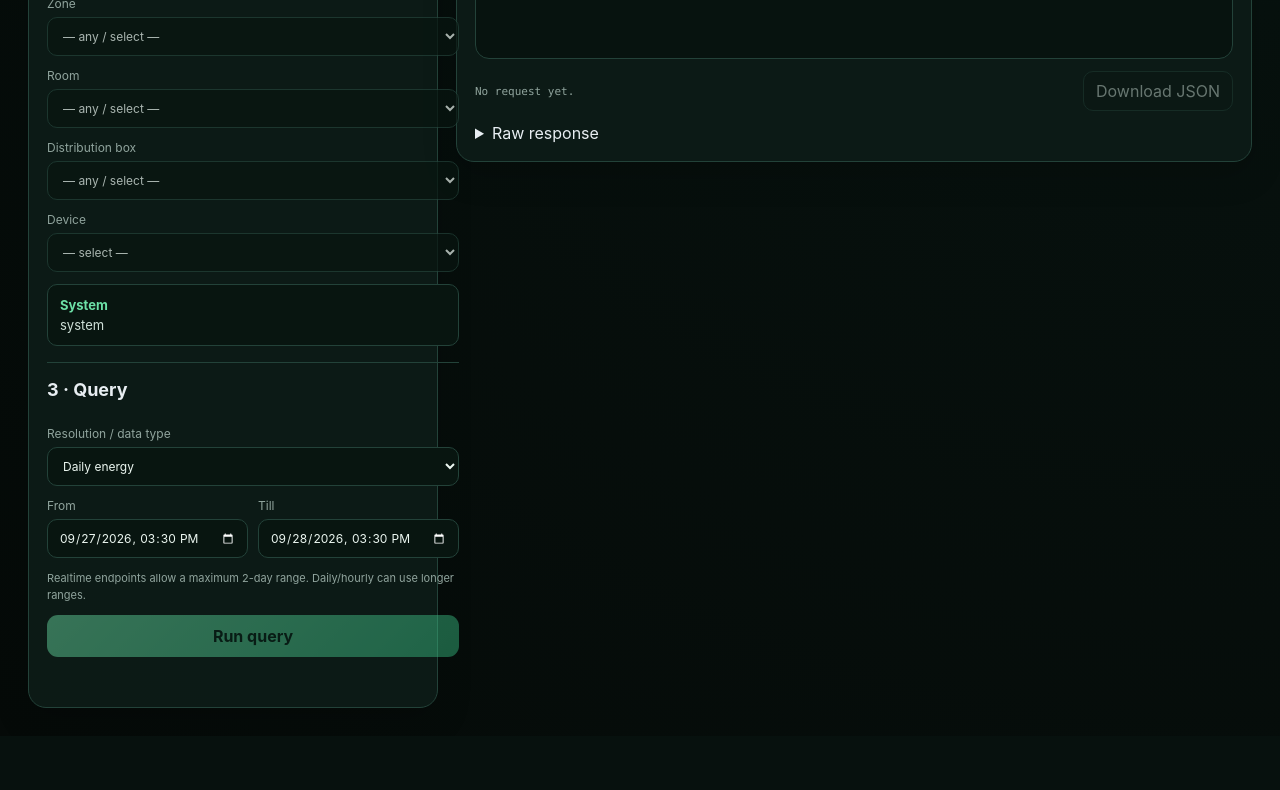
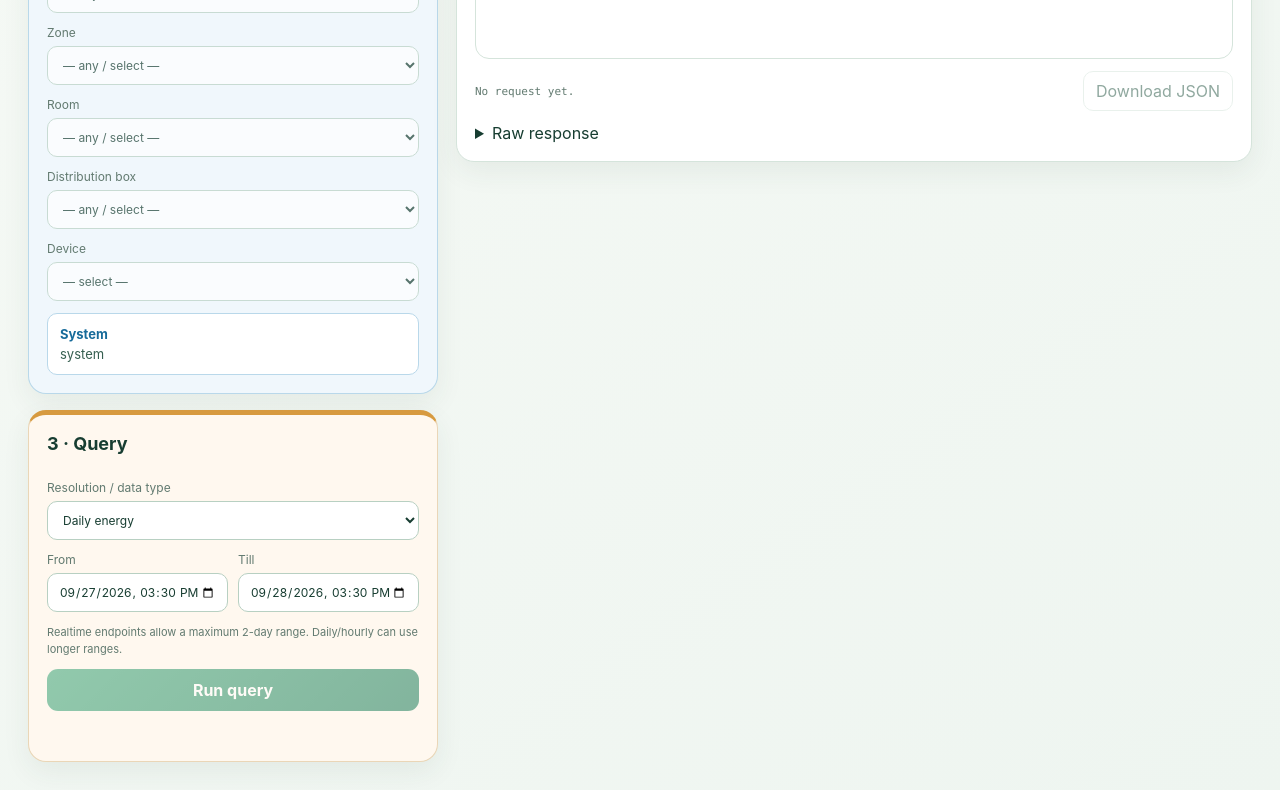
Before and after one commit to lester-td/ecovolt-dash, a website built with Vite: page index.html in a window 1280 px wide. Shown: the part 657-1447 px from the top of the page. Before the commit the page ends 1393 px from the top, so only its background shows below. Built offline with nearby package versions, Linux system fonts and the light colour scheme.

Commit message:
fix layout and use light mode

```diff
--- a/index.html
+++ b/index.html
@@ -3,7 +3,7 @@
   <head>
     <meta charset="UTF-8" />
     <meta name="viewport" content="width=device-width, initial-scale=1.0" />
-    <meta name="color-scheme" content="dark" />
+    <meta name="color-scheme" content="light" />
     <title>Ecovolt Explorer</title>
   </head>
   <body>
--- a/src/main.ts
+++ b/src/main.ts
@@ -19,17 +19,18 @@ app.innerHTML = `
 <div class="shell">
   <div class="header">
     <div><h1>Ecovolt Explorer</h1><p>Browse the sandbox hierarchy and query energy/environment history.</p></div>
-    <div class="badge">local key proxy · key not persisted</div>
   </div>
   <div class="grid">
-    <section class="card stack">
+    <div class="steps">
+    <section class="card step-card connect-card stack">
       <h2>1 · Connect</h2>
       <label>API key <input id="apiKey" type="password" autocomplete="off" placeholder="Ecovolt API key" /></label>
       <label>System ID <input id="systemId" placeholder="System ID" /></label>
       <button id="connect" class="primary">Load directory</button>
       <div id="connectStatus" class="status">Enter your sandbox key and system ID.</div>
       <div id="directoryStats" class="directory-stats"></div>
-      <hr/>
+    </section>
+    <section class="card step-card scope-card stack">
       <h2>2 · Choose scope</h2>
       <label>Query level
         <select id="level">
@@ -43,7 +44,8 @@ app.innerHTML = `
       <label>Distribution box <select id="distributionBox"><option value="">— any / select —</option></select></label>
       <label>Device <select id="device"><option value="">— select —</option></select></label>
       <div id="selection" class="selection">Load the directory first.</div>
-      <hr/>
+    </section>
+    <section class="card step-card query-card stack">
       <h2>3 · Query</h2>
       <label>Resolution / data type <select id="mode"></select></label>
       <div id="envMetricWrap" class="hidden">
@@ -65,6 +67,7 @@ app.innerHTML = `
       <button id="run" class="primary" disabled>Run query</button>
       <div id="queryStatus" class="status"></div>
     </section>
+    </div>
 
     <section class="card">
       <h2>Results</h2>
@@ -173,7 +176,7 @@ function updateLevelControls() {
   updateModes();
   const id = entityIdForLevel(l);
   const dev = selectedDevice();
-  selection.innerHTML = `<strong>${escapeHtml(entityNameForLevel(l))}</strong><br>${escapeHtml(l)}${dev && l === 'device' ? ` · ${escapeHtml(dev.deviceType)}` : ''}${id ? `<br><span style="color:#90a49d">${escapeHtml(id)}</span>` : ''}`;
+  selection.innerHTML = `<strong>${escapeHtml(entityNameForLevel(l))}</strong><br>${escapeHtml(l)}${dev && l === 'device' ? ` · ${escapeHtml(dev.deviceType)}` : ''}${id ? `<br><span class="selection-id">${escapeHtml(id)}</span>` : ''}`;
   run.disabled = !directory || !id;
 }
 
@@ -306,8 +309,8 @@ function render(data: any, qmode: QueryMode) {
     data: { labels, datasets:[{ label: unit ? `${label} (${unit})` : label, data: values, borderWidth:2, pointRadius: values.length > 150 ? 0 : 2, tension:.12 }] },
     options: {
       responsive:true, maintainAspectRatio:false,
-      scales:{ x:{ ticks:{color:'#90a49d', maxTicksLimit:12}, grid:{color:'rgba(144,164,157,.08)'} }, y:{ ticks:{color:'#90a49d'}, grid:{color:'rgba(144,164,157,.10)'} } },
-      plugins:{ legend:{labels:{color:'#d9e9e1'}}, tooltip:{mode:'index',intersect:false} }
+      scales:{ x:{ ticks:{color:'#647c75', maxTicksLimit:12}, grid:{color:'rgba(45,95,80,.10)'} }, y:{ ticks:{color:'#647c75'}, grid:{color:'rgba(45,95,80,.12)'} } },
+      plugins:{ legend:{labels:{color:'#244b3e'}}, tooltip:{mode:'index',intersect:false} }
     }
   });
 }
--- a/src/style.css
+++ b/src/style.css
@@ -1,54 +1,61 @@
 :root {
   font-family: Inter, ui-sans-serif, system-ui, -apple-system, BlinkMacSystemFont, "Segoe UI", sans-serif;
-  color: #e8eef2;
-  background: #07110e;
+  color: #173d31;
+  background: #f5f8f4;
+  color-scheme: light;
   font-synthesis: none;
-  --card: #0d1b17;
-  --card2: #10231d;
-  --line: #234239;
-  --muted: #90a49d;
-  --accent: #6ce0a7;
-  --accent2: #36bd82;
-  --danger: #ff8a8a;
+  --card: #ffffff;
+  --card2: #f3f8f5;
+  --line: #d5e4db;
+  --muted: #627a70;
+  --accent: #17865d;
+  --accent2: #08734e;
+  --danger: #b83e45;
 }
 * { box-sizing: border-box; }
-body { margin: 0; min-width: 320px; min-height: 100vh; background: radial-gradient(circle at top right, #113328 0, #07110e 35%, #050a08 100%); }
+body { margin: 0; min-width: 320px; min-height: 100vh; background: linear-gradient(145deg, #f7faf6, #eef5f0); }
 button, input, select { font: inherit; }
 button { cursor: pointer; }
 .shell { max-width: 1500px; margin: 0 auto; padding: 28px; }
 .header { display:flex; justify-content:space-between; gap:20px; align-items:flex-end; margin-bottom:22px; }
 .header h1 { margin:0; font-size:clamp(28px,4vw,48px); letter-spacing:-0.04em; }
 .header p { margin:8px 0 0; color:var(--muted); }
-.badge { padding:8px 12px; border:1px solid var(--line); border-radius:999px; color:var(--accent); white-space:nowrap; background:#0a1713; }
-.grid { display:grid; grid-template-columns: minmax(300px, 410px) 1fr; gap:18px; align-items:start; }
-.card { background:rgba(13,27,23,.94); border:1px solid var(--line); border-radius:18px; padding:18px; box-shadow:0 12px 34px rgba(0,0,0,.18); }
+.badge { padding:8px 12px; border:1px solid var(--line); border-radius:999px; color:var(--accent); white-space:nowrap; background:#fff; }
+.grid { display:grid; grid-template-columns:minmax(0, 410px) minmax(0, 1fr); gap:18px; align-items:start; }
+.grid > *, .steps, .step-card, .row > *, label { min-width:0; }
+.steps { display:grid; gap:16px; }
+.card { background:var(--card); border:1px solid var(--line); border-radius:18px; padding:18px; box-shadow:0 10px 28px rgba(36,77,55,.07); }
+.step-card { border-top-width:5px; }
+.connect-card { background:#f1faf5; border-color:#a8dec1; border-top-color:#2cad72; }
+.scope-card { background:#f0f7fc; border-color:#b9d8ea; border-top-color:#398fc1; }
+.query-card { background:#fff8ef; border-color:#ead6b7; border-top-color:#d79a3f; }
 .card h2 { margin:0 0 14px; font-size:18px; }
 .stack { display:grid; gap:12px; }
-.row { display:grid; grid-template-columns:1fr 1fr; gap:10px; }
+.row { display:grid; grid-template-columns:repeat(2,minmax(0,1fr)); gap:10px; }
 label { display:grid; gap:6px; font-size:12px; color:var(--muted); }
-input, select { width:100%; color:#ecf7f1; background:#081510; border:1px solid var(--line); border-radius:10px; padding:10px 11px; outline:none; }
-input:focus, select:focus { border-color:var(--accent2); box-shadow:0 0 0 3px rgba(54,189,130,.12); }
-button.primary { border:0; border-radius:11px; padding:11px 14px; color:#052015; background:linear-gradient(135deg,var(--accent),var(--accent2)); font-weight:750; }
-button.secondary { border:1px solid var(--line); border-radius:10px; padding:9px 12px; color:#d6e6de; background:#0a1713; }
-button:disabled { opacity:.45; cursor:not-allowed; }
+input, select { display:block; min-width:0; max-width:100%; width:100%; color:#173d31; background:#fff; border:1px solid #b8d0c2; border-radius:10px; padding:10px 11px; outline:none; }
+input:focus, select:focus { border-color:var(--accent2); box-shadow:0 0 0 3px rgba(23,134,93,.15); }
+button.primary { border:0; border-radius:11px; padding:11px 14px; color:#fff; background:linear-gradient(135deg,#269c6c,#08734e); font-weight:750; }
+button.secondary { border:1px solid var(--line); border-radius:10px; padding:9px 12px; color:#235441; background:#fff; }
+button:disabled { opacity:.5; cursor:not-allowed; }
 .status { min-height:20px; font-size:13px; color:var(--muted); }
 .status.error { color:var(--danger); }
-.status.ok { color:var(--accent); }
-hr { border:0; border-top:1px solid var(--line); margin:4px 0; }
-.selection { font-size:13px; line-height:1.55; color:#cfe0d8; padding:10px 12px; background:#081510; border:1px solid var(--line); border-radius:10px; }
-.selection strong { color:var(--accent); }
-.summary { display:grid; grid-template-columns:repeat(4,minmax(110px,1fr)); gap:10px; margin-bottom:14px; }
-.metric { padding:13px; border-radius:14px; background:var(--card2); border:1px solid var(--line); }
+.status.ok { color:var(--accent2); }
+.selection { min-width:0; overflow-wrap:anywhere; font-size:13px; line-height:1.55; color:#365f50; padding:10px 12px; background:#fff; border:1px solid #b9d8ea; border-radius:10px; }
+.selection strong { color:#176b9a; }
+.selection-id { color:var(--muted); }
+.summary { display:grid; grid-template-columns:repeat(4,minmax(0,1fr)); gap:10px; margin-bottom:14px; }
+.metric { min-width:0; overflow-wrap:anywhere; padding:13px; border-radius:14px; background:var(--card2); border:1px solid var(--line); }
 .metric .k { color:var(--muted); font-size:11px; text-transform:uppercase; letter-spacing:.08em; }
 .metric .v { margin-top:5px; font-size:20px; font-weight:750; }
-.chart-wrap { height:440px; background:#07130f; border:1px solid var(--line); border-radius:14px; padding:12px; }
+.chart-wrap { height:440px; background:#fff; border:1px solid var(--line); border-radius:14px; padding:12px; }
 .toolbar { display:flex; gap:8px; justify-content:space-between; align-items:center; flex-wrap:wrap; margin:12px 0 0; }
 .endpoint { font-family:ui-monospace,SFMono-Regular,Menlo,monospace; font-size:11px; color:var(--muted); overflow-wrap:anywhere; }
 details { margin-top:12px; }
-pre { max-height:380px; overflow:auto; padding:12px; border-radius:12px; background:#050b09; border:1px solid var(--line); color:#bcd0c7; font-size:11px; }
+pre { max-height:380px; overflow:auto; padding:12px; border-radius:12px; background:#f5f8f6; border:1px solid var(--line); color:#365f50; font-size:11px; }
 .hidden { display:none !important; }
 .hint { font-size:11px; color:var(--muted); line-height:1.5; }
 .directory-stats { display:flex; flex-wrap:wrap; gap:7px; }
-.pill { font-size:11px; padding:5px 8px; border-radius:999px; background:#10251e; border:1px solid var(--line); color:#bfd5ca; }
-@media (max-width: 950px) { .grid { grid-template-columns:1fr; } .summary{grid-template-columns:1fr 1fr;} .chart-wrap{height:350px;} }
-@media (max-width: 560px) { .shell{padding:16px;} .row{grid-template-columns:1fr;} .header{align-items:flex-start;flex-direction:column;} }
+.pill { font-size:11px; padding:5px 8px; border-radius:999px; background:#fff; border:1px solid var(--line); color:#365f50; }
+@media (max-width: 950px) { .grid { grid-template-columns:minmax(0,1fr); } .summary{grid-template-columns:repeat(2,minmax(0,1fr));} .chart-wrap{height:350px;} }
+@media (max-width: 560px) { .shell{padding:16px;} .row{grid-template-columns:minmax(0,1fr);} .header{align-items:flex-start;flex-direction:column;} }
```
